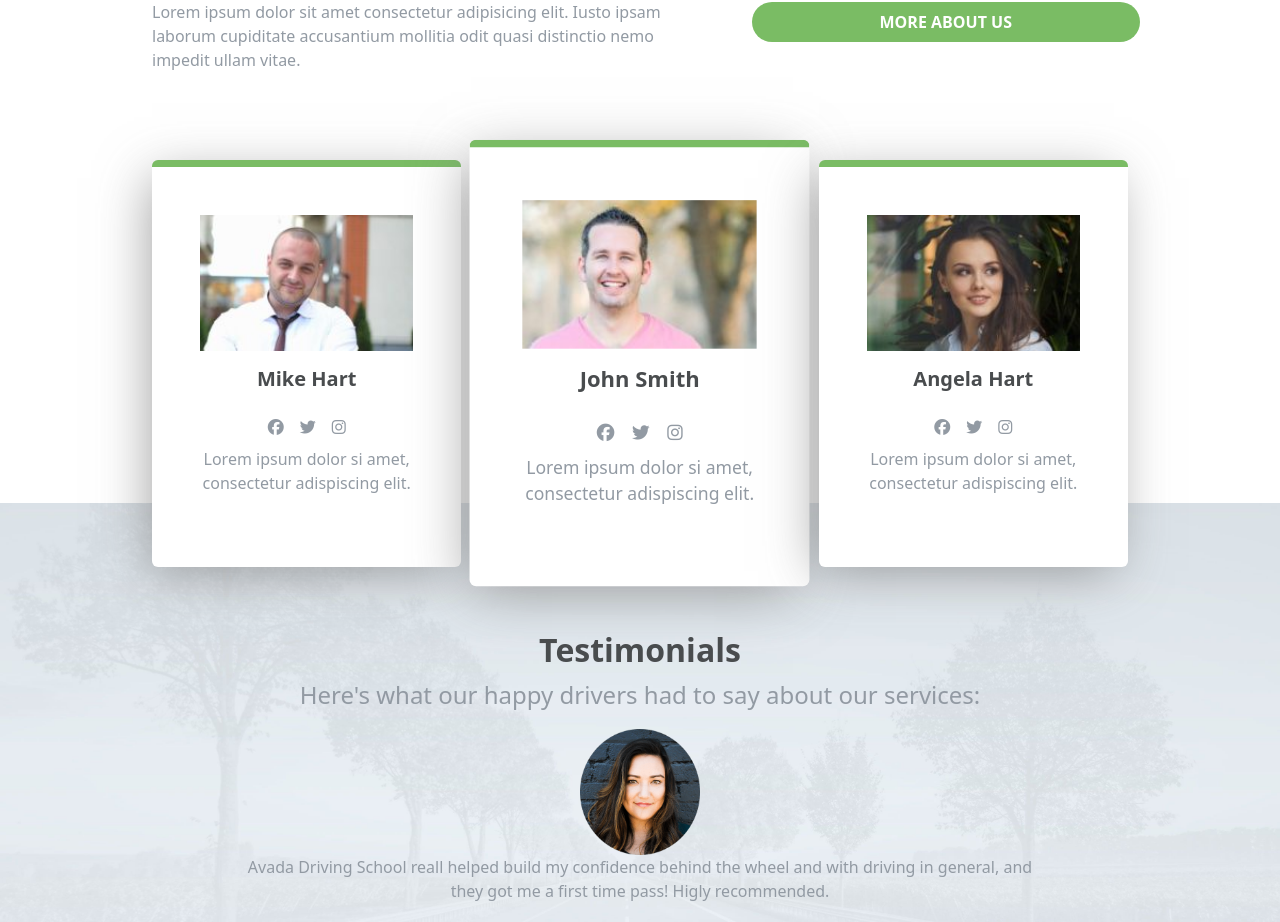
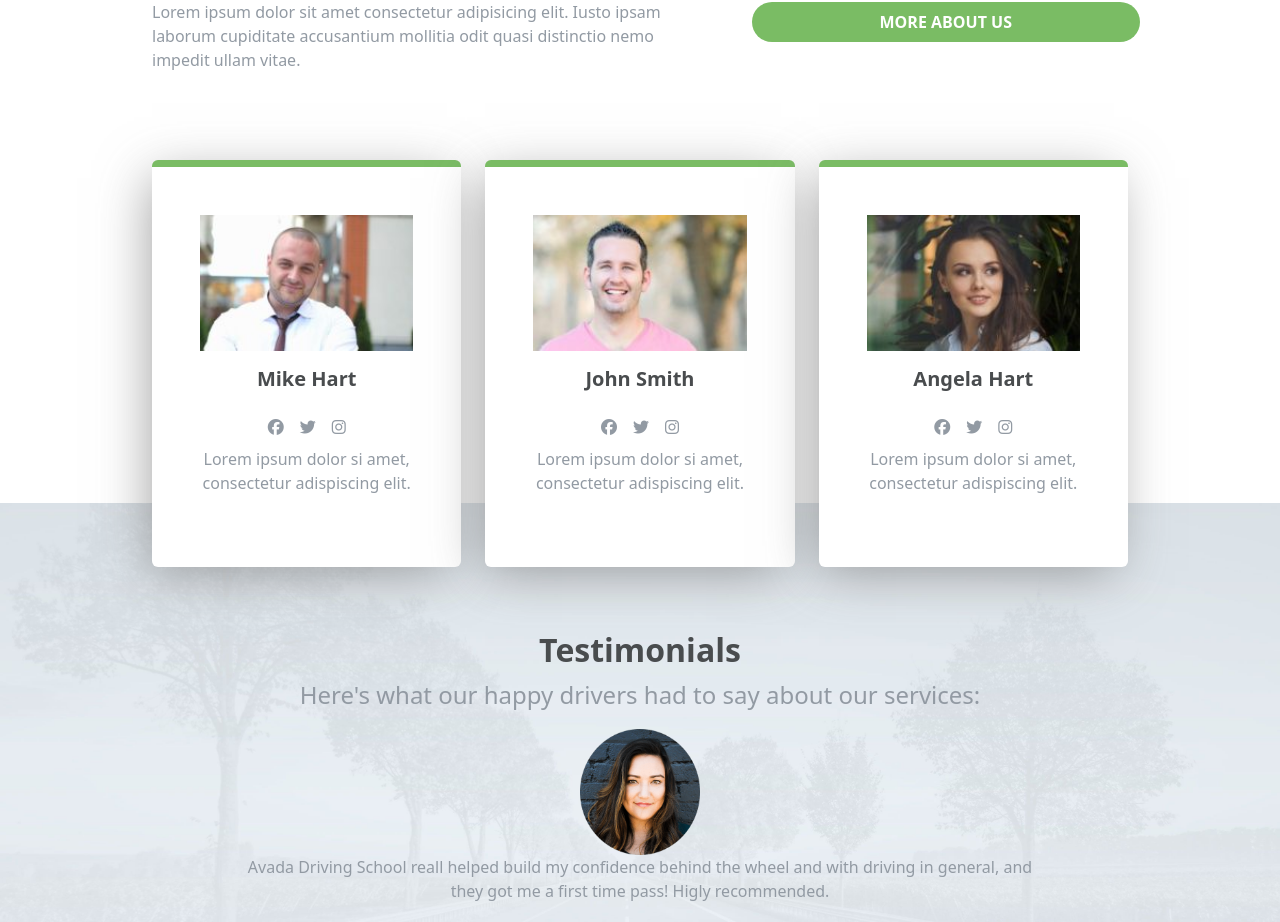
Before and after one commit to antoniodangelo11/proj-html-vuejs, a Vue app: page / in a window 1280 px wide. Shown: the part 2461-3383 px from the top of the page. Built offline with nearby package versions, Linux system fonts and the light colour scheme.

Commit message:
fix scale card

```diff
--- a/src/components/AppInstructors.vue
+++ b/src/components/AppInstructors.vue
@@ -82,12 +82,6 @@ export default {
             transform: scale(1.05);
         }
     }
-
-
-}
-
-.instructor_info> :nth-child(2) {
-    transform: scale(1.1);
 }
 
 .card_instructors {
```
